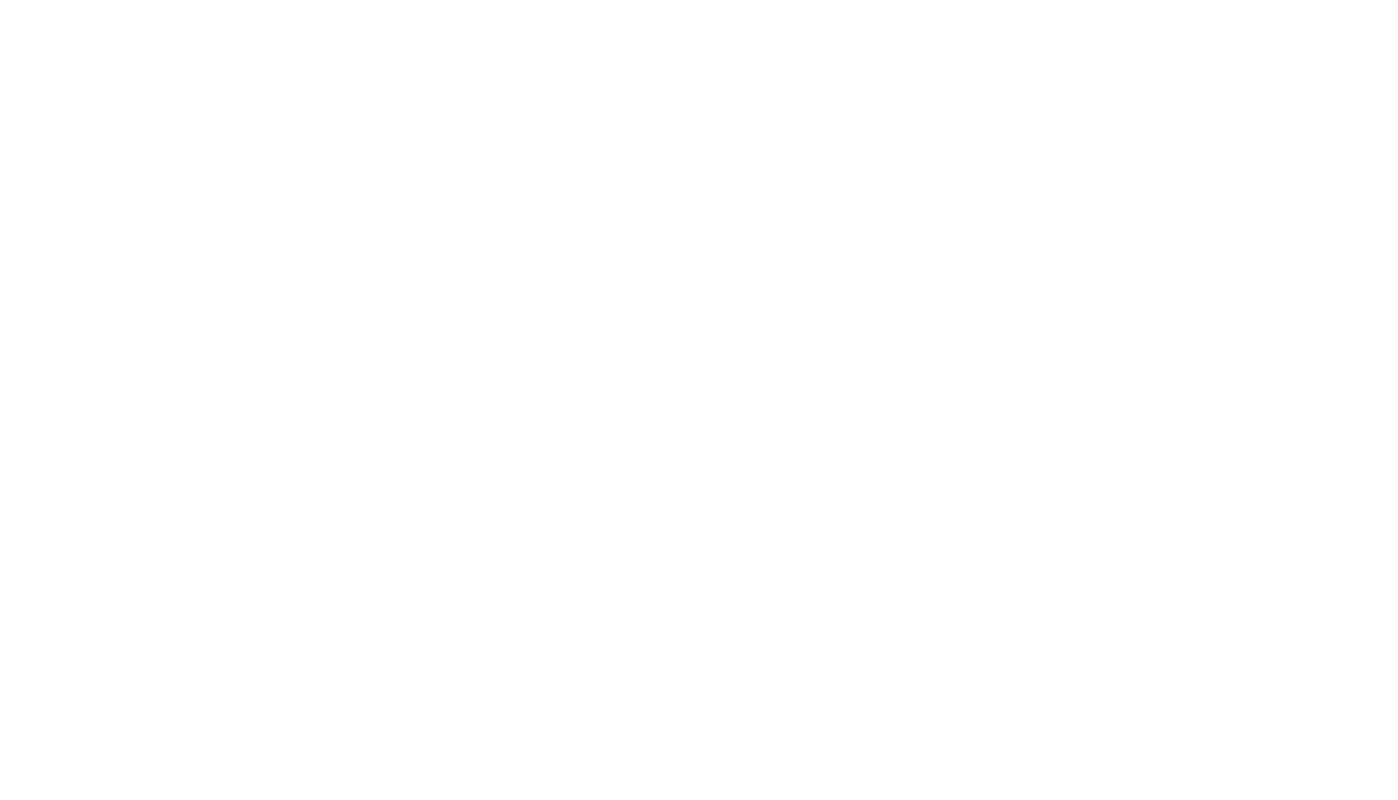
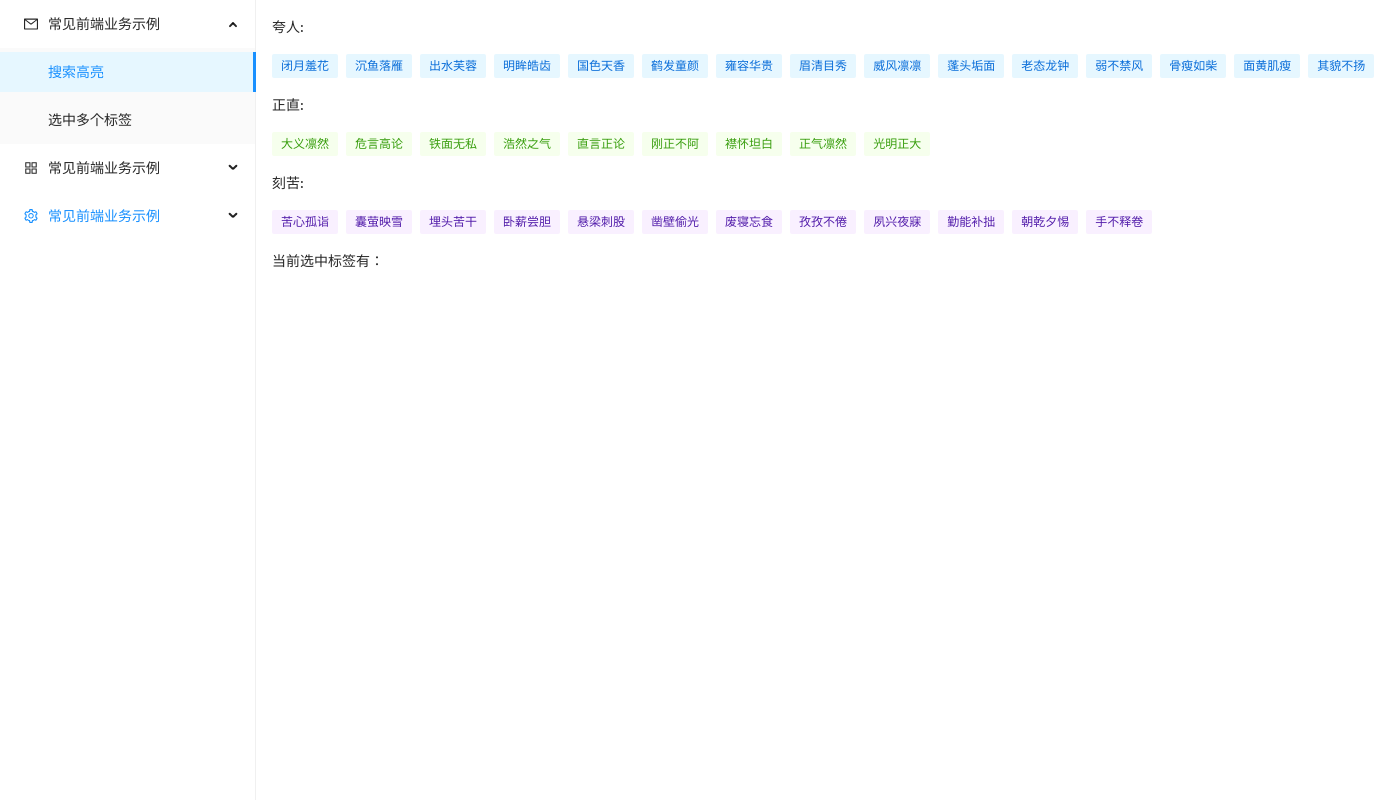
Before and after one commit to Jlnvv-tom/freedom-project-vue, a Vue app: page /demo/select in a window 1280 px wide. Before the commit this address had no page. Shown: the whole page, 1398 px wide, since content can reach past the window. Built offline with nearby package versions, Linux system fonts and the light colour scheme.

Commit message:
✨ feat: 多选选中

```diff
--- a/src/api/index.ts
+++ b/src/api/index.ts
@@ -0,0 +1 @@
+//
--- a/src/api/mock-data/index.ts
+++ b/src/api/mock-data/index.ts
@@ -1,11 +1,39 @@
 import { uuid } from "@/utils";
-let kk =
+let kuaren =
   "闭月羞花 沉鱼落雁 出水芙蓉 明眸皓齿 国色天香 鹤发童颜 雍容华贵 眉清目秀 威风凛凛 蓬头垢面 老态龙钟 弱不禁风 骨瘦如柴 面黄肌瘦 其貌不扬";
+let zhengzhi =
+  "大义凛然 危言高论 铁面无私 浩然之气 直言正论 刚正不阿 襟怀坦白 正气凛然 光明正大";
+let keku =
+  "苦心孤诣 囊萤映雪 埋头苦干 卧薪尝胆 悬梁刺股 凿壁偷光 废寝忘食 孜孜不倦 夙兴夜寐 勤能补拙 朝乾夕惕 手不释卷";
+function str_trans_array(str: string, color: string): Array<any> {
+  return str.split(" ").map((item) => {
+    return {
+      label_id: uuid(),
+      label_name: item,
+      label_color: color,
+    };
+  });
+}
 export const arrayData = [
   {
     group_id: uuid(),
-    group_name: "test",
-    group_type: "test",
-    create_date: Date.now,
+    group_name: "夸人",
+    group_type: "kuaren",
+    group_children: str_trans_array(kuaren, "blue"),
+    create_date: Date.now(),
+  },
+  {
+    group_id: uuid(),
+    group_name: "正直",
+    group_type: "zhengzhi",
+    group_children: str_trans_array(zhengzhi, "green"),
+    create_date: Date.now(),
+  },
+  {
+    group_id: uuid(),
+    group_name: "刻苦",
+    group_type: "keku",
+    group_children: str_trans_array(keku, "purple"),
+    create_date: Date.now(),
   },
 ];
--- a/src/router/demo.ts
+++ b/src/router/demo.ts
@@ -5,4 +5,10 @@ export const demoRoutes = [
     meta: { title: "搜索关键字高亮显示示例页" },
     component: import("@/views/demo/highlight/index.vue"),
   },
+  {
+    path: "/demo/select",
+    name: "demo.select",
+    meta: { title: "多选状态选中示例页" },
+    component: import("@/views/demo/select/index.vue"),
+  },
 ];
--- a/src/views/demo/highlight/index.vue
+++ b/src/views/demo/highlight/index.vue
@@ -1,90 +1,37 @@
 <template>
-  <a-list
-    class="demo-loadmore-list"
-    :loading="initLoading"
-    item-layout="horizontal"
-    :data-source="list"
-  >
-    <template #loadMore>
-      <div
-        v-if="!initLoading && !loading"
-        :style="{ textAlign: 'center', marginTop: '12px', height: '32px', lineHeight: '32px' }"
-      >
-        <a-button @click="onLoadMore">loading more</a-button>
-      </div>
+  <a-input-search v-model:value="searchText" placeholder="输入搜索关键字" enter-button="搜索" size="large"
+    style="width:400px;margin-bottom:16px;" @search="onSearch" />
+  <a-tree :tree-data="treeData" v-model:selectedKeys="selectedKeys" v-model:expandedKeys="expandedKeys">
+    <template #title="{ title, key }">
+      {{ title }}
     </template>
-    <template #renderItem="{ item }">
-      <a-list-item>
-        <template #actions>
-          <a key="list-loadmore-edit">edit</a>
-          <a key="list-loadmore-more">more</a>
-        </template>
-        <a-skeleton avatar :title="false" :loading="!!item.loading" active>
-          <a-list-item-meta
-            description="Ant Design, a design language for background applications, is refined by Ant UED Team"
-          >
-            <template #title>
-              <a href="https://www.antdv.com/">{{ item.name.last }}</a>
-            </template>
-            <template #avatar>
-              <a-avatar :src="item.picture.large" />
-            </template>
-          </a-list-item-meta>
-          <div>content</div>
-        </a-skeleton>
-      </a-list-item>
-    </template>
-  </a-list>
+  </a-tree>
 </template>
-<script>
-import { defineComponent, onMounted, ref, nextTick } from 'vue';
-const count = 3;
-const fakeDataUrl = `https://randomuser.me/api/?results=${count}&inc=name,gender,email,nat,picture&noinfo`;
-export default defineComponent({
-  setup() {
-    const initLoading = ref(true);
-    const loading = ref(false);
-    const data = ref([]);
-    const list = ref([]);
-    onMounted(() => {
-      fetch(fakeDataUrl).then(res => res.json()).then(res => {
-        initLoading.value = false;
-        data.value = res.results;
-        list.value = res.results;
-      });
-    });
-    const onLoadMore = () => {
-      loading.value = true;
-      list.value = data.value.concat([...new Array(count)].map(() => ({
-        loading: true,
-        name: {},
-        picture: {},
-      })));
-      fetch(fakeDataUrl).then(res => res.json()).then(res => {
-        const newData = data.value.concat(res.results);
-        loading.value = false;
-        data.value = newData;
-        list.value = newData;
-        nextTick(() => {
-          // Resetting window's offsetTop so as to display react-virtualized demo underfloor.
-          // In real scene, you can using public method of react-virtualized:
-          // https://stackoverflow.com/questions/46700726/how-to-use-public-method-updateposition-of-react-virtualized
-          window.dispatchEvent(new Event('resize'));
-        });
-      });
-    };
+<script setup lang="ts">
+import { ref, computed } from 'vue';
+import { arrayData } from '@/api/mock-data';
+
+const searchText = ref("")
+const selectedKeys = ref<string[]>([]);
+const expandedKeys = ref<string[]>([]);
+const treeData = computed(() => {
+  return arrayData.map(item => {
     return {
-      loading,
-      initLoading,
-      data,
-      list,
-      onLoadMore,
-    };
-  },
-});
+      key: item.group_id,
+      title: item.group_name,
+      children: item.group_children.map(child => {
+        return { key: child.label_id, title: child.label_name }
+      })
+    }
+  })
+})
+expandedKeys.value.push(treeData.value[0].key)
+// selectedKeys.value.push(treeData.value[0].children[0].key)
+
+const onSearch = () => {
+
+
+}
+console.log("treeData", treeData)
 </script>
-<style scoped>
-.demo-loadmore-list {
-  min-height: 350px;
-}
-</style>
+<style scoped lang="less"></style>
--- /dev/null
+++ b/src/views/demo/select/index.vue
@@ -0,0 +1,61 @@
+<template>
+  <div class="group" v-for="(group, g_idx) in arrayData" :key="g_idx">
+    <h4>{{ group.group_name }}:</h4>
+    <div class="group-label">
+      <a-tag v-for="(label, l_idx) in group.group_children" :key="l_idx" :color="label.label_color"
+        @click="selectTag(label)" :class="{ selected: isSelect(label) }">
+        {{ label.label_name }}
+      </a-tag>
+    </div>
+  </div>
+  <h4>当前选中标签有：</h4>
+  <div class="group-label">
+    <a-tag v-for="(label, l_idx) in selectData" :key="l_idx" :color="label.label_color">
+      {{ label.label_name }}
+    </a-tag>
+  </div>
+</template>
+
+<script setup lang="ts">
+import { ref } from 'vue'
+import { arrayData } from '@/api/mock-data'
+interface ILabel {
+  label_id: string;
+  label_name: string;
+  label_color: string;
+}
+const selectData = ref<ILabel[]>([]);
+const selectTag = (label: ILabel) => {
+  if (selectData.value.find(item => item.label_id === label.label_id)) {
+    selectData.value = selectData.value.filter(item => item.label_id !== label.label_id)
+  } else {
+    selectData.value.push(label);
+  }
+  console.log('label', selectData.value, label)
+}
+
+const isSelect = (label: ILabel) => {
+  return selectData.value.find(item => item.label_id === label.label_id)
+}
+
+</script>
+
+<style scope lang="less">
+.group {
+  width: 100%;
+
+  &-label {
+    display: flex;
+    margin: 16px 0;
+
+    .ant-tag {
+      cursor: pointer;
+      border: 2px solid transparent;
+    }
+
+    .selected {
+      border: 2px solid black
+    }
+  }
+}
+</style>
--- a/src/views/home/show.vue
+++ b/src/views/home/show.vue
@@ -7,41 +7,25 @@
           <template #icon>
             <MailOutlined />
           </template>
-          <template #title>Navigation One</template>
-          <a-menu-item-group key="g1">
-            <template #icon>
-              <QqOutlined />
-            </template>
-            <template #title>Item 1</template>
-            <a-menu-item key="demo/highlight">搜索高亮示例</a-menu-item>
-            <a-menu-item key="2">Option 2</a-menu-item>
-          </a-menu-item-group>
-          <a-menu-item-group key="g2" title="Item 2">
-            <a-menu-item key="3">Option 3</a-menu-item>
-            <a-menu-item key="4">Option 4</a-menu-item>
-          </a-menu-item-group>
+          <template #title>常见前端业务示例</template>
+          <a-menu-item key="/demo/highlight">搜索高亮</a-menu-item>
+          <a-menu-item key="/demo/select">选中多个标签</a-menu-item>
         </a-sub-menu>
         <a-sub-menu key="sub2" @titleClick="titleClick">
           <template #icon>
             <AppstoreOutlined />
           </template>
-          <template #title>Navigation Two</template>
-          <a-menu-item key="5">Option 5</a-menu-item>
-          <a-menu-item key="6">Option 6</a-menu-item>
-          <a-sub-menu key="sub3" title="Submenu">
-            <a-menu-item key="7">Option 7</a-menu-item>
-            <a-menu-item key="8">Option 8</a-menu-item>
-          </a-sub-menu>
+          <template #title>常见前端业务示例</template>
+          <a-menu-item key="/demo/highlight">搜索高亮</a-menu-item>
+          <a-menu-item key="/demo/select">选中多个标签</a-menu-item>
         </a-sub-menu>
-        <a-sub-menu key="sub4">
+        <a-sub-menu key="sub3">
           <template #icon>
             <SettingOutlined />
           </template>
-          <template #title>Navigation Three</template>
-          <a-menu-item key="9">Option 9</a-menu-item>
-          <a-menu-item key="10">Option 10</a-menu-item>
-          <a-menu-item key="11">Option 11</a-menu-item>
-          <a-menu-item key="12">Option 12</a-menu-item>
+          <template #title>常见前端业务示例</template>
+          <a-menu-item key="/demo/highlight">搜索高亮</a-menu-item>
+          <a-menu-item key="/demo/select">选中多个标签</a-menu-item>
         </a-sub-menu>
       </a-menu>
     </div>
@@ -63,12 +47,11 @@ export default defineComponent({
     SettingOutlined,
   },
   setup() {
-    const selectedKeys = ref(['1']);
+    const selectedKeys = ref(['/demo/highlight']);
     const openKeys = ref(['sub1']);
     const router = useRouter();
     const route = useRoute();
     const handleClick = e => {
-      console.log('click', selectedKeys.value, route, router, e);
       router.push(e.key)
     };
     const titleClick = e => {
@@ -99,7 +82,8 @@ export default defineComponent({
   }
 
   &-content {
-    flex: 1
+    flex: 1;
+    padding: 16px;
   }
 }
 </style>
--- a/tsconfig.json
+++ b/tsconfig.json
@@ -12,9 +12,9 @@
     "lib": ["ESNext", "DOM"],
     "skipLibCheck": true,
     "noEmit": true,
-    // "paths": {
-    //   "@/*": ["src/*"],
-    // }
+    "paths": {
+      "@/*": ["src/*"],
+    }
   },
   "include": ["src/**/*.ts", "src/**/*.d.ts", "src/**/*.tsx", "src/**/*.vue"],
   "references": [{ "path": "./tsconfig.node.json" }]
```
Also changed, not shown: src/views/home/index.vue (+71 -6 lines).
